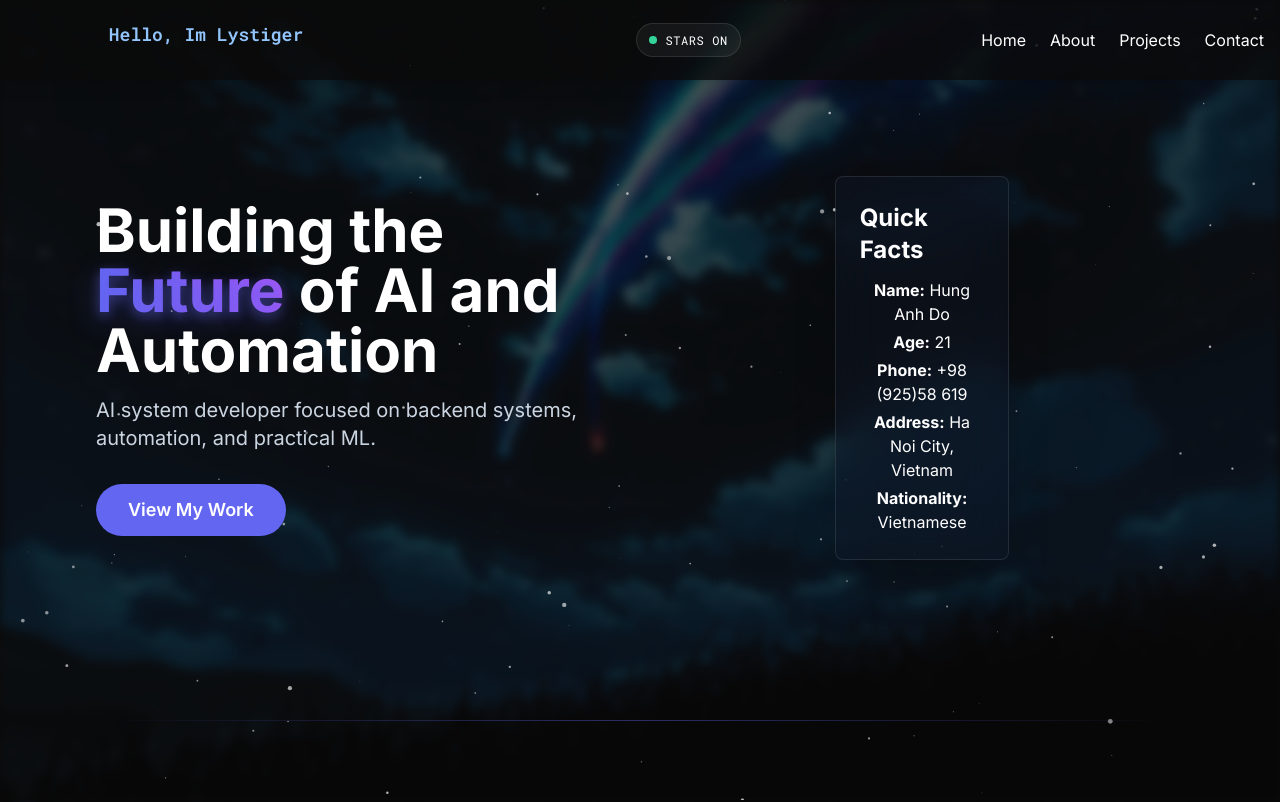
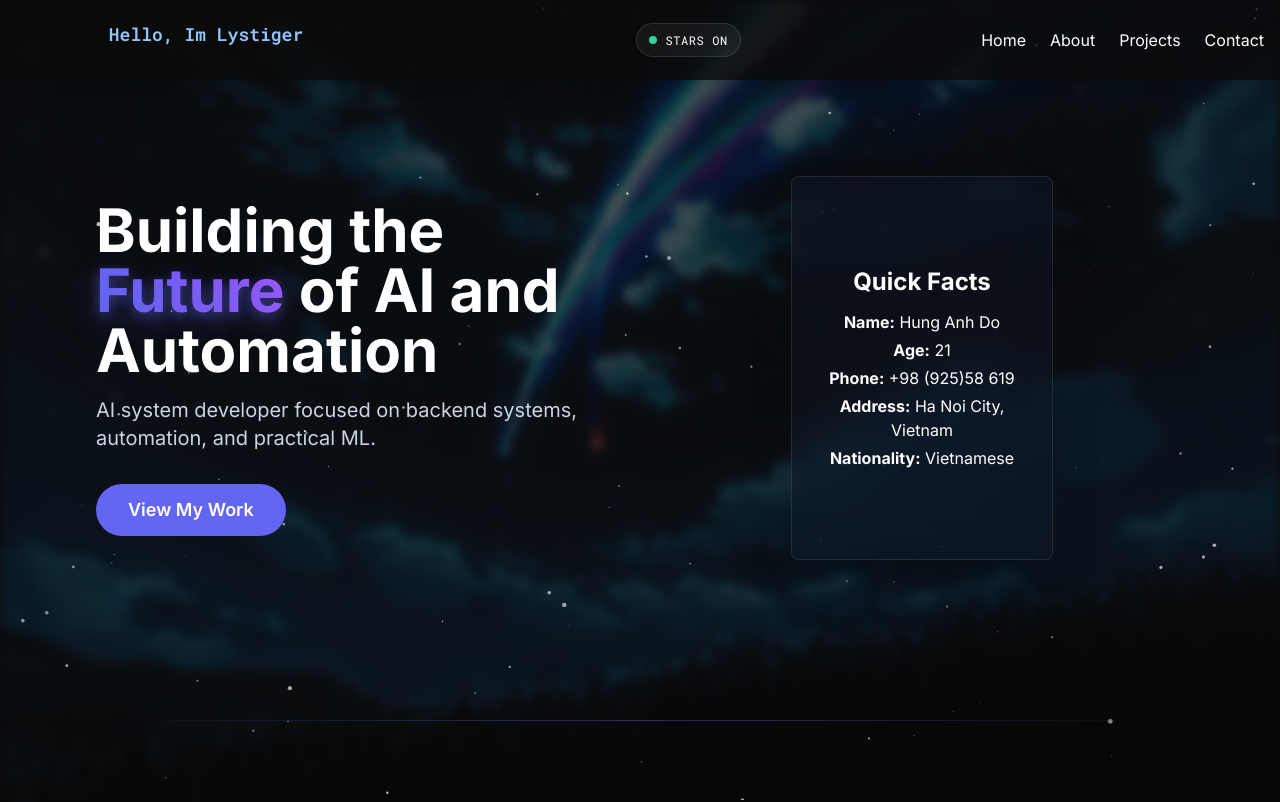
Before and after one commit to lystiger/Lysfolio, a React (Vite) app in the folder portfolio/: page / in a window 1280 px wide. Shown: the top 802 px of the page. Built offline with nearby package versions, Linux system fonts and the light colour scheme; no server answers.

Commit message:
add: refined #8

```diff
--- a/portfolio/src/components/FlipCard.tsx
+++ b/portfolio/src/components/FlipCard.tsx
@@ -78,7 +78,7 @@ const FlipCard: React.FC = () => {
   const { colorClass, isShaking } = getCardStyle();
 
   return (
-    <div className="w-full max-w-sm sm:max-w-md md:max-w-lg lg:max-w-none sm:w-2/3 md:w-1/2 lg:w-1/3 h-80 sm:h-96 mx-auto" style={{ perspective: '1000px' }}>
+    <div className="w-full max-w-md sm:max-w-lg md:max-w-xl lg:max-w-none sm:w-3/4 md:w-1/2 lg:w-1/2 h-80 sm:h-96 mx-auto" style={{ perspective: '1000px' }}>
       <motion.div
         className="relative w-full h-full cursor-pointer"
         style={{ transformStyle: 'preserve-3d' }}
```
